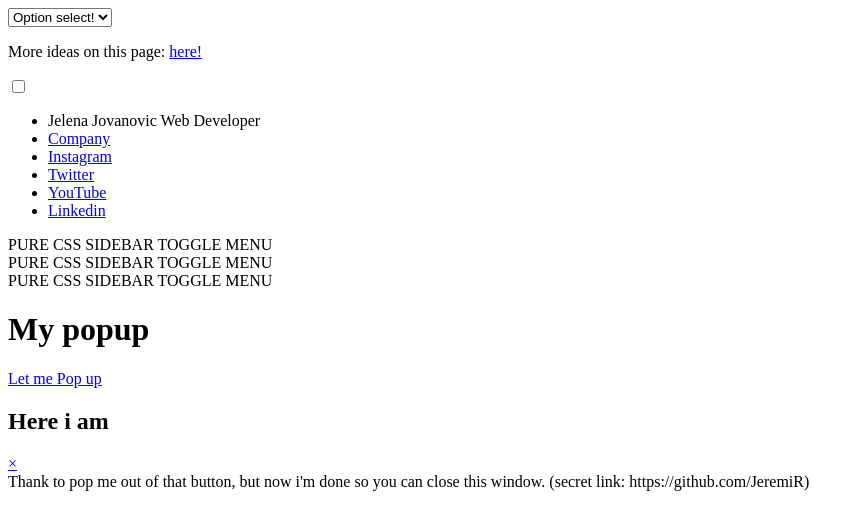
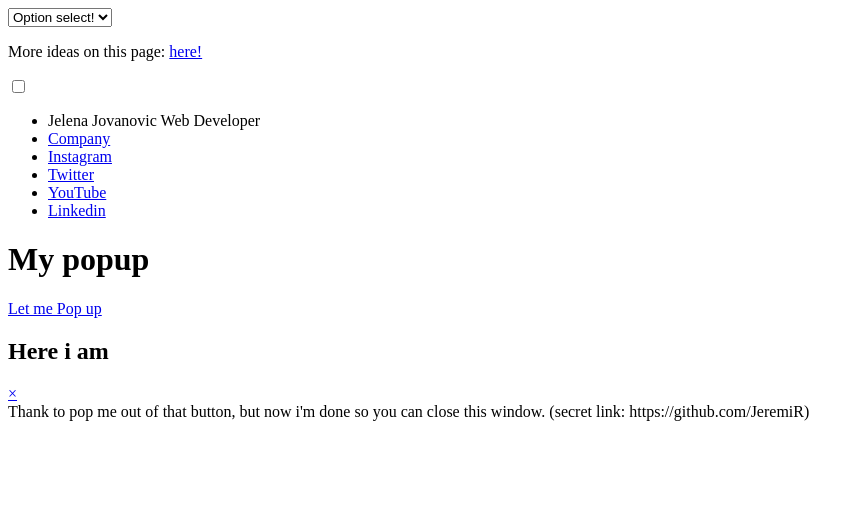
Before and after one commit to JeremiR/My2Web, a plain HTML site: page index.html in a window 1280 px wide. Shown: the whole page, without its empty margins (0-864 px from the left). Drawn offline with Linux system fonts and the light colour scheme.

Commit message:
Update index.html

```diff
--- a/index.html
+++ b/index.html
@@ -24,18 +24,7 @@
       <li><a href="https://www.youtube.com/channel/UCDfZM0IK6RBgud8HYGFXAJg" target="_blank">YouTube</a></li>
       <li><a href="https://www.linkedin.com/in/plavookac/" target="_blank">Linkedin</a></li>
     </ul>
-  </div>
-  <div id='center' class="main center">
-    <div class="mainInner">
-      <div>PURE CSS SIDEBAR TOGGLE MENU</div>
-    </div>
-    <div class="mainInner">
-      <div>PURE CSS SIDEBAR TOGGLE MENU</div>
-    </div>
-    <div class="mainInner">
-      <div>PURE CSS SIDEBAR TOGGLE MENU</div>
-    </div>
-  </div>
+
 
 
   <h1>My popup</h1>
```
